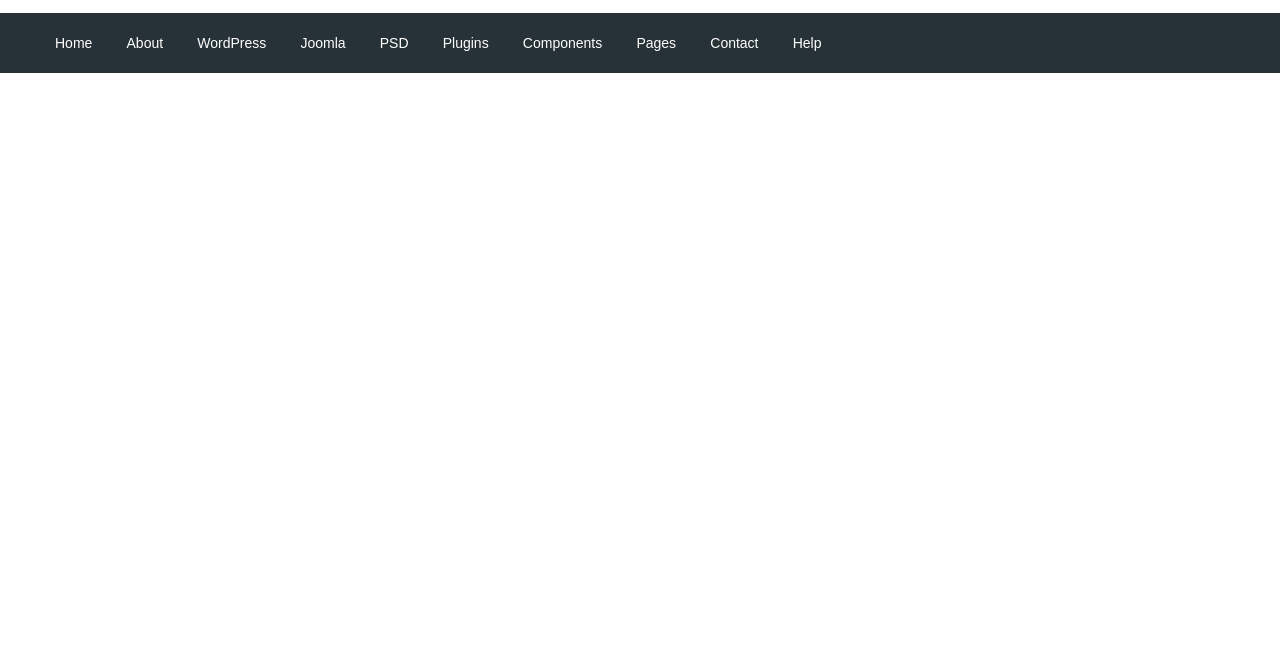
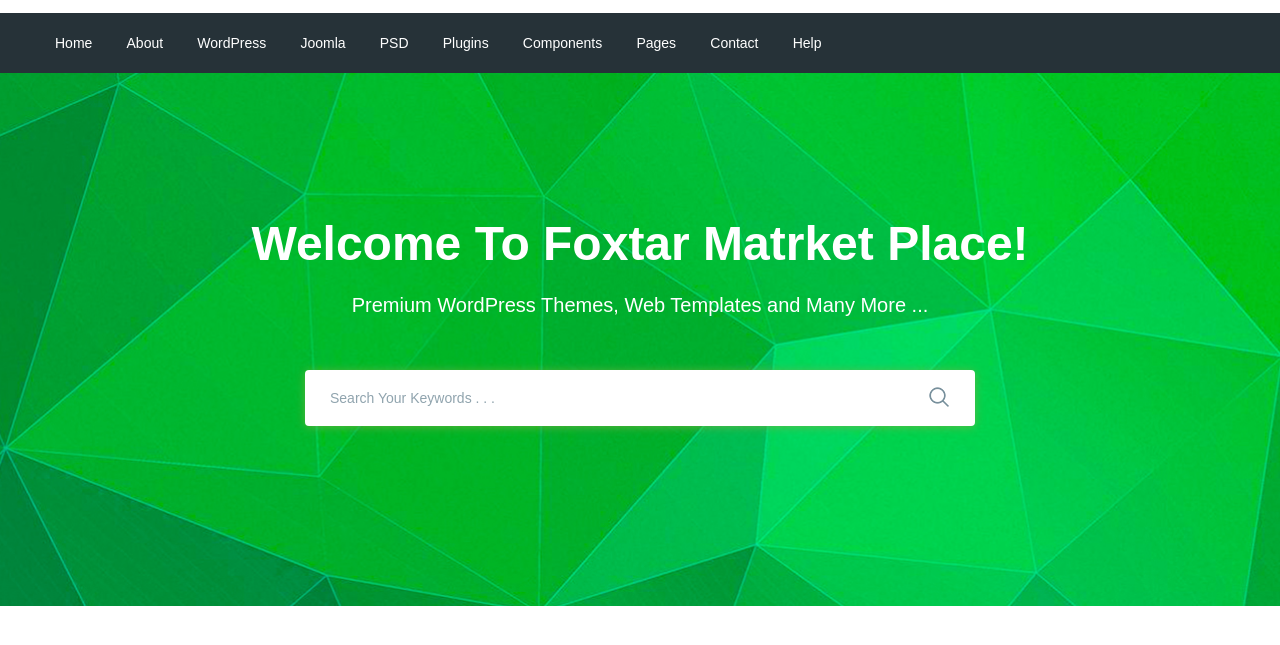
Before and after one commit to d4rkFox/moderno, a website: page app/index.html in a window 1280 px wide. Shown: the part 77-722 px from the top of the page. Drawn offline with nearby package versions, Linux system fonts and the light colour scheme; files that its build step writes are made by us from their sources.

Commit message:
added search section

```diff
--- a/app/index.html
+++ b/app/index.html
@@ -97,8 +97,29 @@
           </ul>
         </nav>
       </div>
+  </header>
+  <section class="search" style ="background-image: url(images/search-bg.jpg);">
+    <div class="container">
+      <div class="search__inner">
+        <div class="search__inner-title">
+          Welcome To Foxtar Matrket Place!
+        </div>
+        <div class="search__inner-text">
+          Premium WordPress Themes, Web Templates and Many More ...
+        </div>
+        <div class="search__inner-form">
+          <form class="search__form">
+            <input class="search__text" type="text" placeholder="Search Your Keywords . . ." required>
+            <button class="search__btn" type="submit">
+              <img src="images/icons/search.png" alt="">
+            </button>
+          </form>
+        </div>
+      </div>
+    </div>
+  </section>
 
-  </header>
+
 
 
   <script src="https://ajax.googleapis.com/ajax/libs/jquery/3.5.1/jquery.min.js"></script>
--- a/app/scss/style.scss
+++ b/app/scss/style.scss
@@ -61,3 +61,58 @@
     font-size: 14px;
   }
 }
+
+.search {
+  background-repeat: no-repeat;
+  background-size: cover;
+  background-position: center;
+  min-height: 533px;
+
+  &__inner {
+    padding: 135px 0 100px;
+    text-align: center;
+    color: #ffffff;
+
+    &-title {
+      margin-bottom: 10px;
+      font-size: 48px;
+      font-weight: 700;
+      line-height: 72px;
+    }
+
+    &-text {
+      margin-bottom: 50px;
+      font-size: 20px;
+      font-weight: 500;
+      line-height: 30px
+    }
+    &-form{
+      max-width: 670px;
+      margin: 0 auto;
+      position: relative;
+    }
+  }
+  &__text {
+    display: block;
+    width: 100%;
+    height: 56px;
+    border: none;
+    border-radius: 4px;
+    box-shadow: 0px 1px 10px 0px rgba(124, 178, 64, 0.75);
+    font-size: 14px;
+    font-weight: 500;
+    padding-left: 25px;
+    padding-right: 60px;
+    &::placeholder {
+      color: #90a4ae;
+      font-weight: 500;
+    }
+  }
+  &__btn {
+    position: absolute;
+    border: none;
+    background-color: transparent;
+    right: 20px;
+    top: 16px;
+  }
+}
```
Also changed, not shown: app/images/icons/search.png (added), app/images/icons/search.svg (added), app/images/search-bg.jpg (added).
